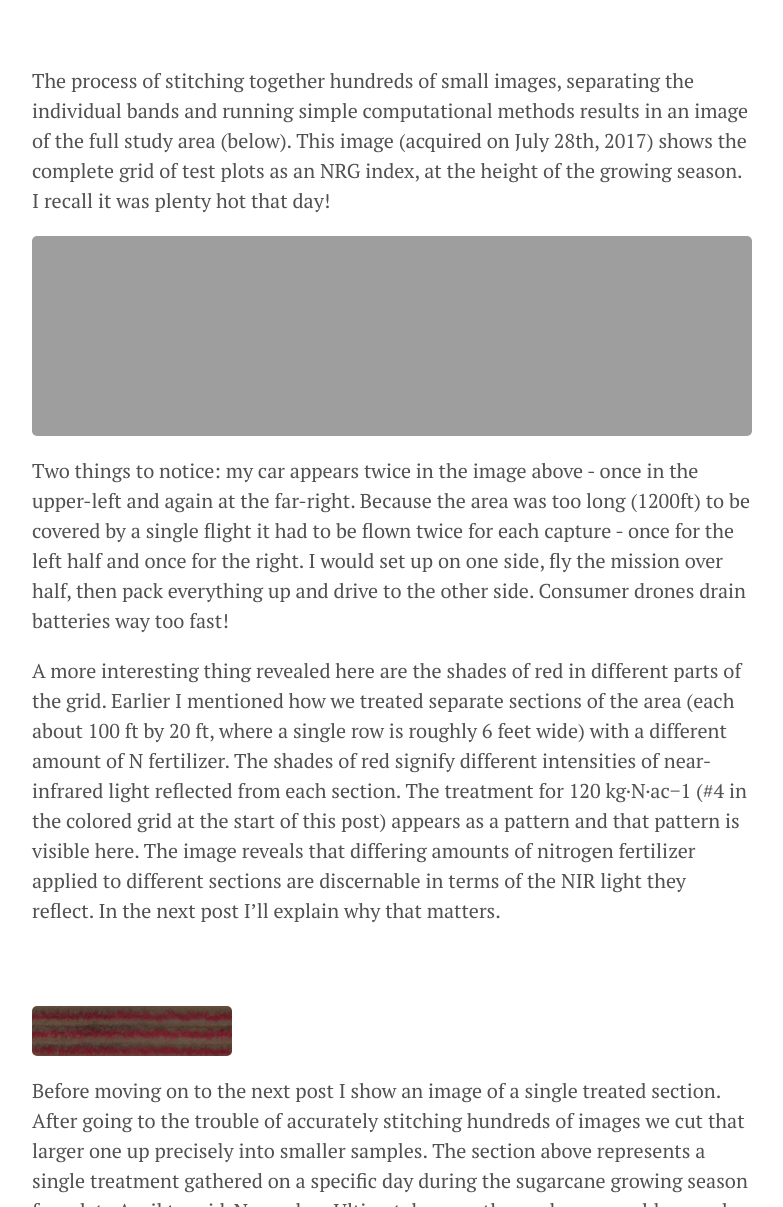
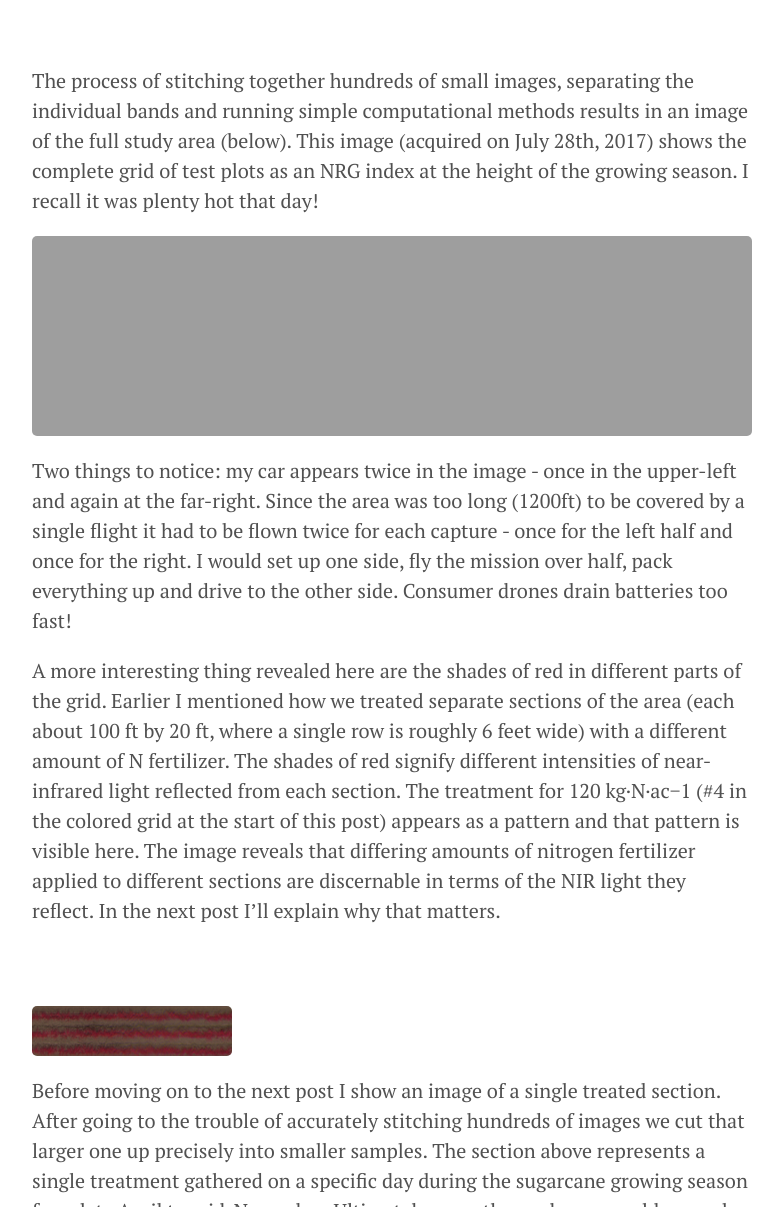
Before and after one commit to geraldmc/geraldmc.github.io, a Jekyll site: the page built from _posts/2019-02-23-predicting-yield-1.md, in a window 1280 px wide and 1400 px high, scrolled down 3852 px, cut to the strip 193-1400 px from the top of the window. Shown: the whole strip, without its empty margins (248-1031 px from the left). Built offline with Jekyll 4.4.1, drawn with Linux system fonts in a browser that asks for light colours.

```diff
--- a/_posts/2019-02-23-predicting-yield-1.md
+++ b/_posts/2019-02-23-predicting-yield-1.md
@@ -52,11 +52,11 @@ While the work of this grant involved long days in the cane field gathering data
 <script src="https://gist.github.com/geraldmc/1d3f059a33a30caf73a7f0446892f76f.js"></script>
 <br />
 
-The process of stitching together hundreds of small images, separating the individual bands and running simple computational methods results in an image of the full study area (below). This image (acquired on July 28th, 2017) shows the complete grid of test plots as an NRG index, at the height of the growing season. I recall it was plenty hot that day!
+The process of stitching together hundreds of small images, separating the individual bands and running simple computational methods results in an image of the full study area (below). This image (acquired on July 28th, 2017) shows the complete grid of test plots as an NRG index at the height of the growing season. I recall it was plenty hot that day!
 
 ![NGR Full]({{ site.url }}/assets/NGR-full-view.png){:height="200px" width="850px"}
 
-Two things to notice: my car appears twice in the image above - once in the upper-left and again at the far-right. Because the area was too long (1200ft) to be covered by a single flight it had to be flown twice for each capture - once for the left half and once for the right. I would set up on one side, fly the mission over half, then pack everything up and drive to the other side. Consumer drones drain batteries way too fast!
+Two things to notice: my car appears twice in the image - once in the upper-left and again at the far-right. Since the area was too long (1200ft) to be covered by a single flight it had to be flown twice for each capture - once for the left half and once for the right. I would set up one side, fly the mission over half, pack everything up and drive to the other side. Consumer drones drain batteries too fast!
 
 A more interesting thing revealed here are the shades of red in different parts of the grid. Earlier I mentioned how we treated separate sections of the area (each about 100 ft by 20 ft, where a single row is roughly 6 feet wide) with a different amount of N fertilizer. The shades of red signify different intensities of near-infrared light reflected from each section. The treatment for 120 kg·N·ac−1 (#4 in the colored grid at the start of this post) appears as a pattern and that pattern is visible here. The image reveals that differing amounts of nitrogen fertilizer applied to different sections are discernable in terms of the NIR light they reflect. In the next post I'll explain why that matters.
 
```
